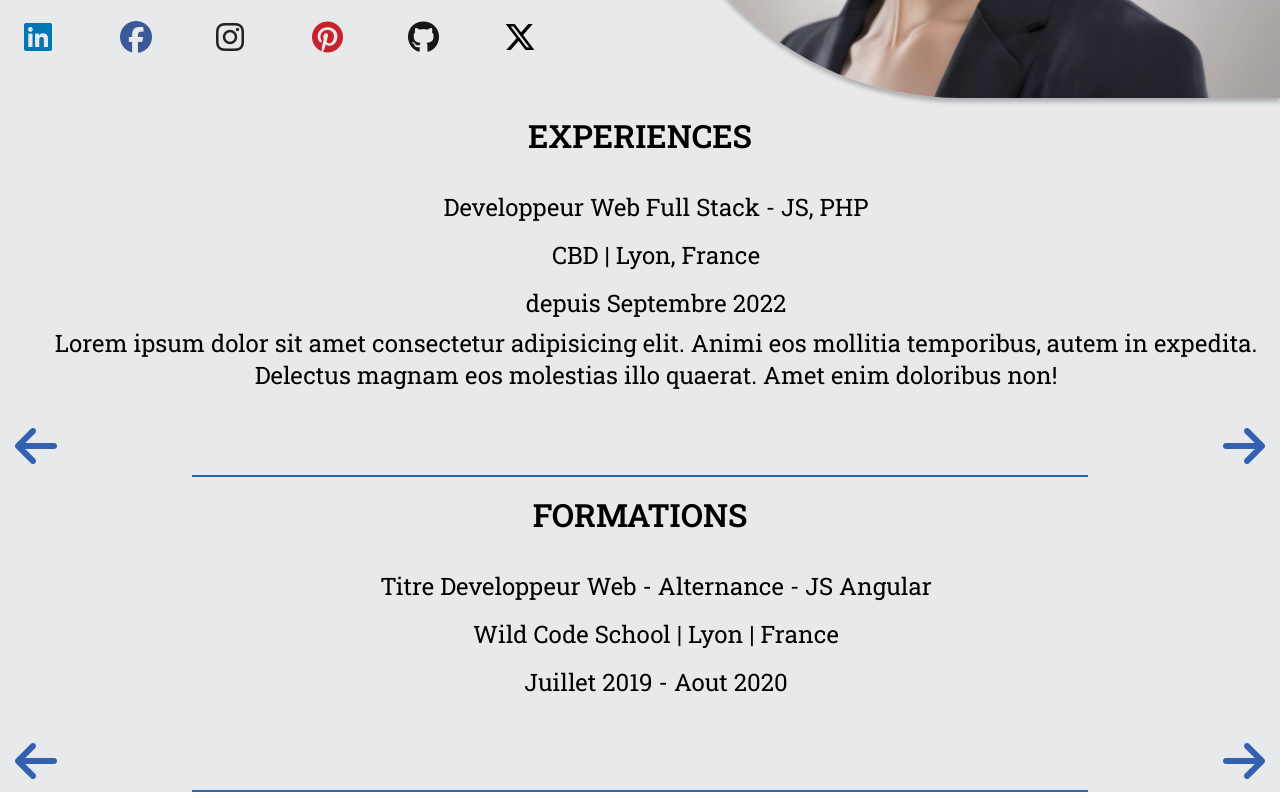
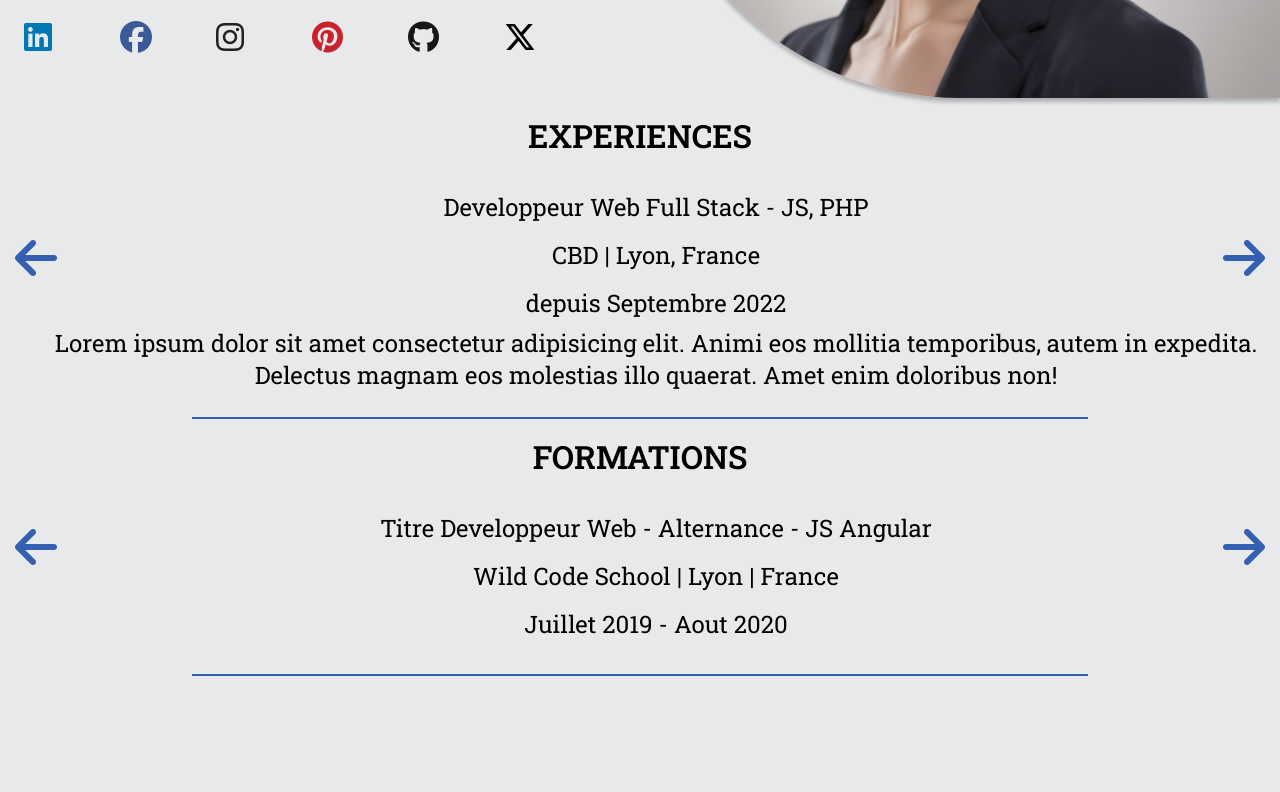
Before and after one commit to victorzanotelli/projet1, a PHP site: page / in a window 1280 px wide. Shown: the part 572-1364 px from the top of the page. After the commit the page ends 1248 px from the top, so only its background shows below. Run offline with PHP 8.4, Linux system fonts and the light colour scheme; some libraries are stand-ins or nearby versions.

Commit message:
placement bouton

```diff
--- a/index.css
+++ b/index.css
@@ -188,6 +188,7 @@ img {
     height: auto;
     flex-direction: column;
     justify-content: center;
+    position: relative;
 }
 
 h2 {
@@ -258,14 +259,24 @@ h2 {
 .next-button, .prev-buttonF, .next-buttonF  {
     display: flex;
     padding: 5px 10px;
-    background-color: var(--fond-de-cite);
+    background-color: transparent;
     color: var(--color-nav-bar);
     border: none;
     cursor: pointer;
     margin: 0 5px;
     font-size: 3rem;
+    position: absolute;
+    top: 50%;
+    transform: translateY(-50%);
 }
 
+.next-button, .next-buttonF {
+    right: 0;
+}
+
+.prev-button, .prev-buttonF {
+    left: 0;
+}
 .containerLine {
     display: flex;
     justify-content: center;
--- a/index.php
+++ b/index.php
@@ -89,7 +89,6 @@ include 'data.php';
             <?php echo $experience[$i]['whatIdo']?>
             </div>
             <button class="learnmore">En savoir plus...</button>
-            </div>
         </div>
         <?php endfor ?>
     </div>
```
